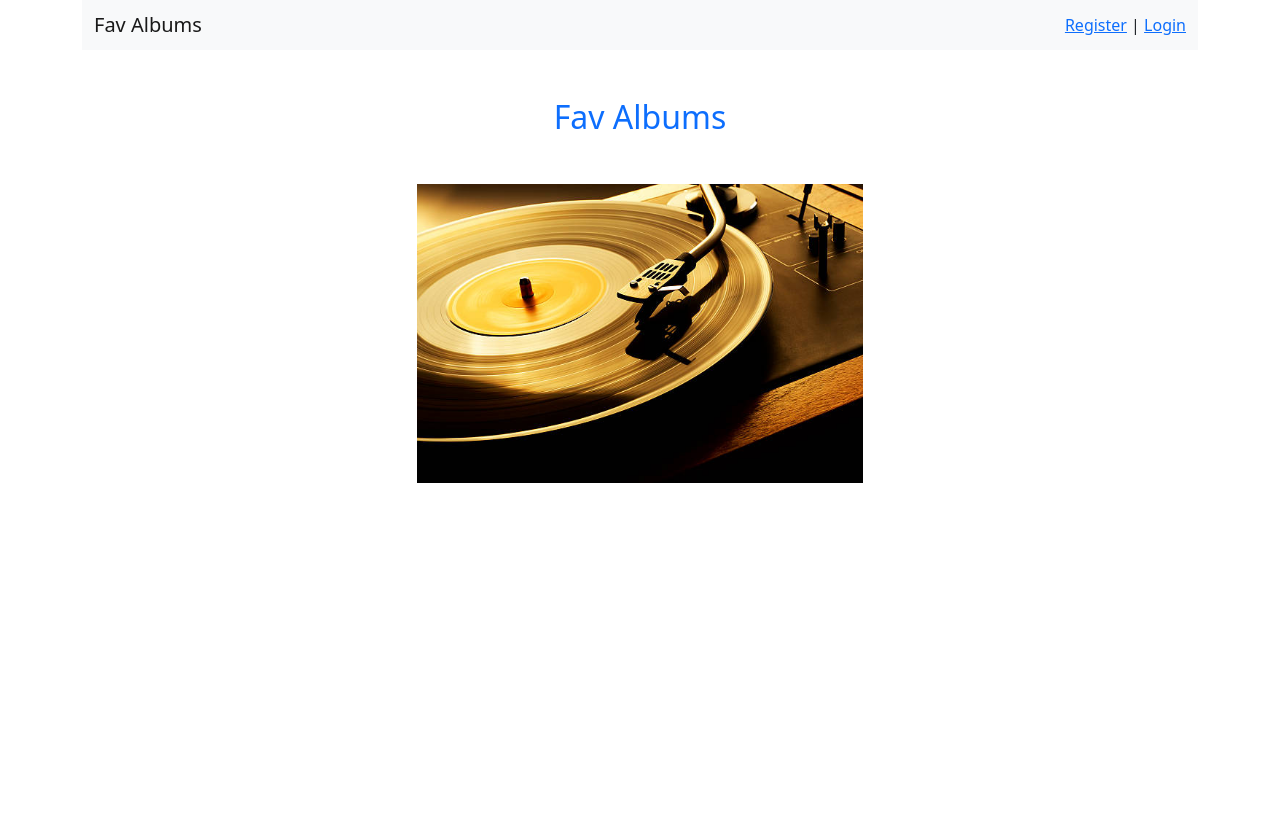
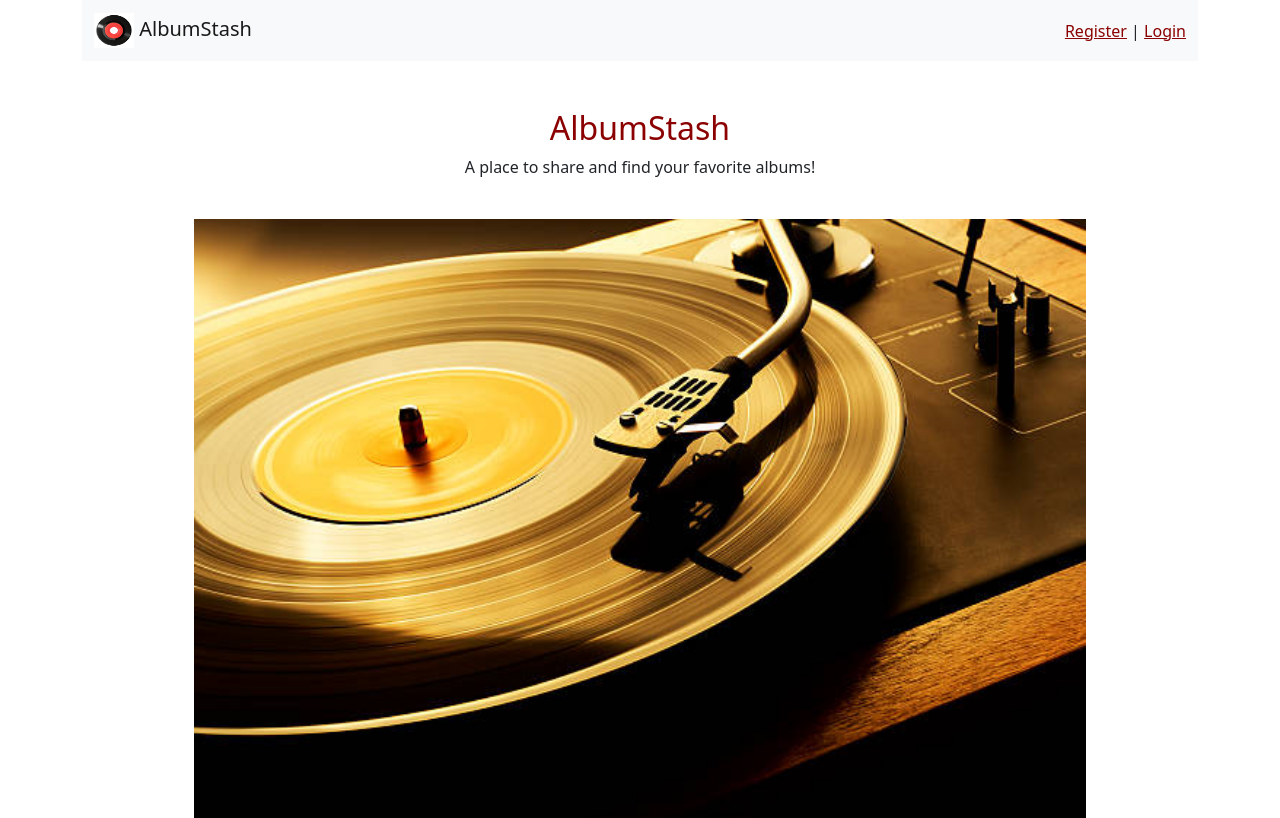
Before and after one commit to AJLange/Python-Group-Project, a Flask app: page / in a window 1280 px wide. Before the commit the page ends 483 px from the top, so only its background shows below. Run offline with Flask 2, Linux system fonts and the light colour scheme.

Commit message:
updated homepage.html and css

```diff
--- a/flask_app/static/css/style.css
+++ b/flask_app/static/css/style.css
@@ -12,5 +12,15 @@
     display: block;
     margin-left: auto;
     margin-right: auto;
-    width: 40%;
+    margin-top: 40px;
+    width: 80%;
 }
+
+.music {
+    height: 35px;
+    width: 40px;
+}
+
+.title, .register-link, .login-link  {
+    color:darkred;
+}
--- a/flask_app/templates/homepage.html
+++ b/flask_app/templates/homepage.html
@@ -12,16 +12,20 @@
     <div class="container-md">
         <nav class="navbar navbar-expand-lg navbar-light bg-light">
             <div class="container">
-                <span class="navbar-brand mb-0 h1">Fav Albums</span>
+                <a class="navbar-brand" href="#">
+                    <img class="music" src="{{ url_for('static', filename='img/music.jpg') }}">
+                    <span class="navbar-brand mb-0 h1">AlbumStash</span>
+                </a>
             <div>
-                <a href="/registration" class="link-primary">Register</a> |
-                <a href="/login" class="link-primary">Login</a>
+                <a href="/registration" class="register-link">Register</a> |
+                <a href="/login" class="login-link">Login</a>
             </div>
             </div>
         </nav>
         <main>
             <div class="intro">
-                <h2 class="text-primary m-5 text-align-center">Fav Albums</h2>
+                <h2 class="title mt-5 text-align-center">AlbumStash</h2>
+                <p>A place to share and find your favorite albums!</p>
             </div>
             <img class="record_pic" src="{{ url_for('static', filename='img/record.jpg') }}">
         </main>
```
Also changed, not shown: flask_app/static/img/music.jpg (added), 2 other files.
